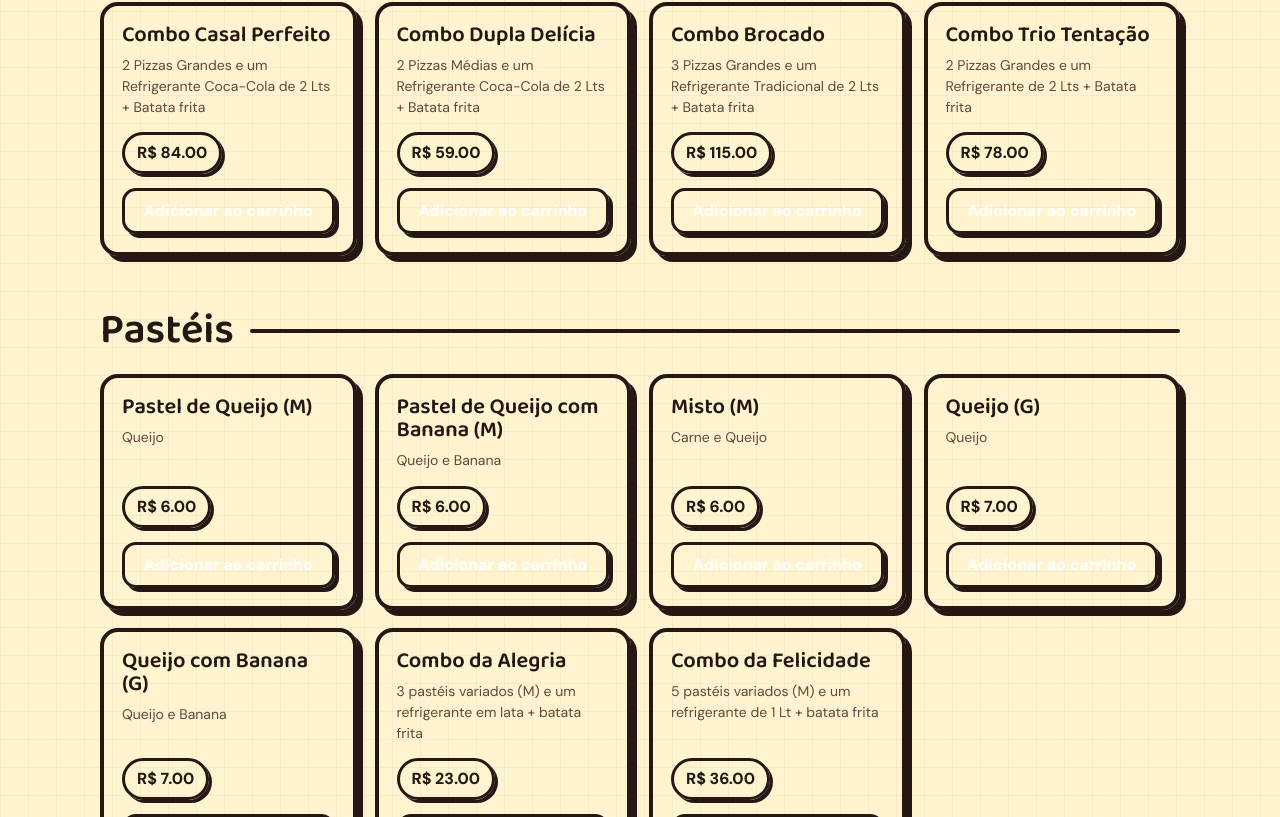
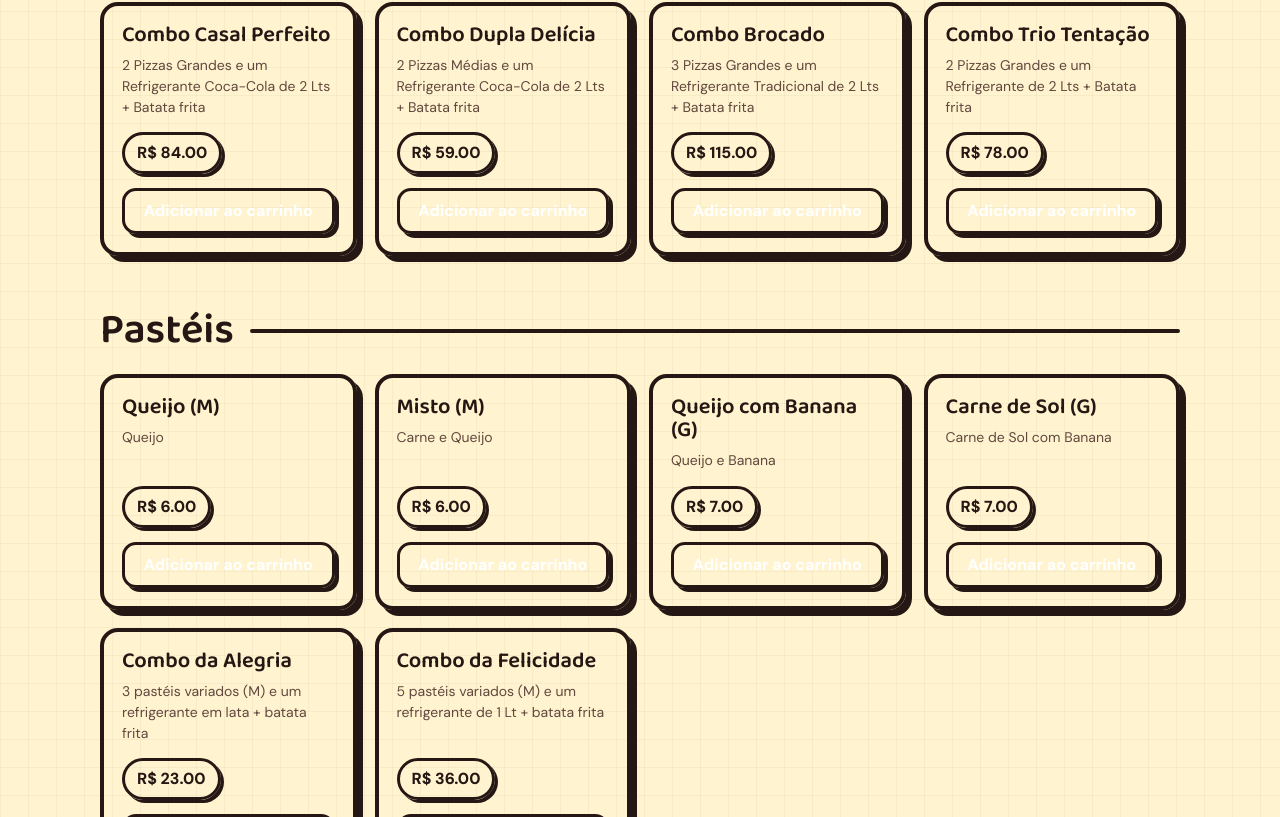
Before and after one commit to jsouzk/lanche-jm, a React (Vite) app: page /cardapio in a window 1280 px wide. Shown: the part 5199-6016 px from the top of the page. Built offline with nearby package versions, Linux system fonts and the light colour scheme; a web font is replaced by a local one.

Commit message:
`Updated prices in Cardapio menu items`

```diff
--- a/src/pages/Cardapio/index.jsx
+++ b/src/pages/Cardapio/index.jsx
@@ -209,7 +209,7 @@ const cardapio = [
       {
         id: 27,
         nome: "X-Tudo com carne artesanal",
-        preco: 23,
+        preco: 27,
         descricao:
           "Pão, presunto de peru, queijo, carne artesanal, calabresa, salsicha, ovo, bacon, tomate e alface",
       },
@@ -230,7 +230,7 @@ const cardapio = [
       {
         id: 30,
         nome: "X-Salada artesanal",
-        preco: 16,
+        preco: 20,
         descricao:
           "Pão, presunto de peru, queijo, carne artesanal, ovo, tomate e alface",
       },
@@ -365,20 +365,27 @@ const cardapio = [
   {
     categoria: "Pastéis",
     produtos: [
-      { id: 48, nome: "Pastel de Queijo (M)", preco: 6, descricao: "Queijo" },
-      {
-        id: 49,
-        nome: "Pastel de Queijo com Banana (M)",
+      { id: 48,
+        nome: "Queijo (M)",
         preco: 6,
-        descricao: "Queijo e Banana",
+        descricao: "Queijo"
       },
-      { id: 50, nome: "Misto (M)", preco: 6, descricao: "Carne e Queijo" },
-      { id: 51, nome: "Queijo (G)", preco: 7, descricao: "Queijo" },
+      { id: 50,
+        nome: "Misto (M)",
+        preco: 6,
+        descricao: "Carne e Queijo"
+      },
       {
         id: 52,
         nome: "Queijo com Banana (G)",
         preco: 7,
         descricao: "Queijo e Banana",
+      },
+      {
+        id: 105,
+        nome: "Carne de Sol (G)",
+        preco: 7,
+        descricao: "Carne de Sol com Banana",
       },
       {
         id: 53,
```
